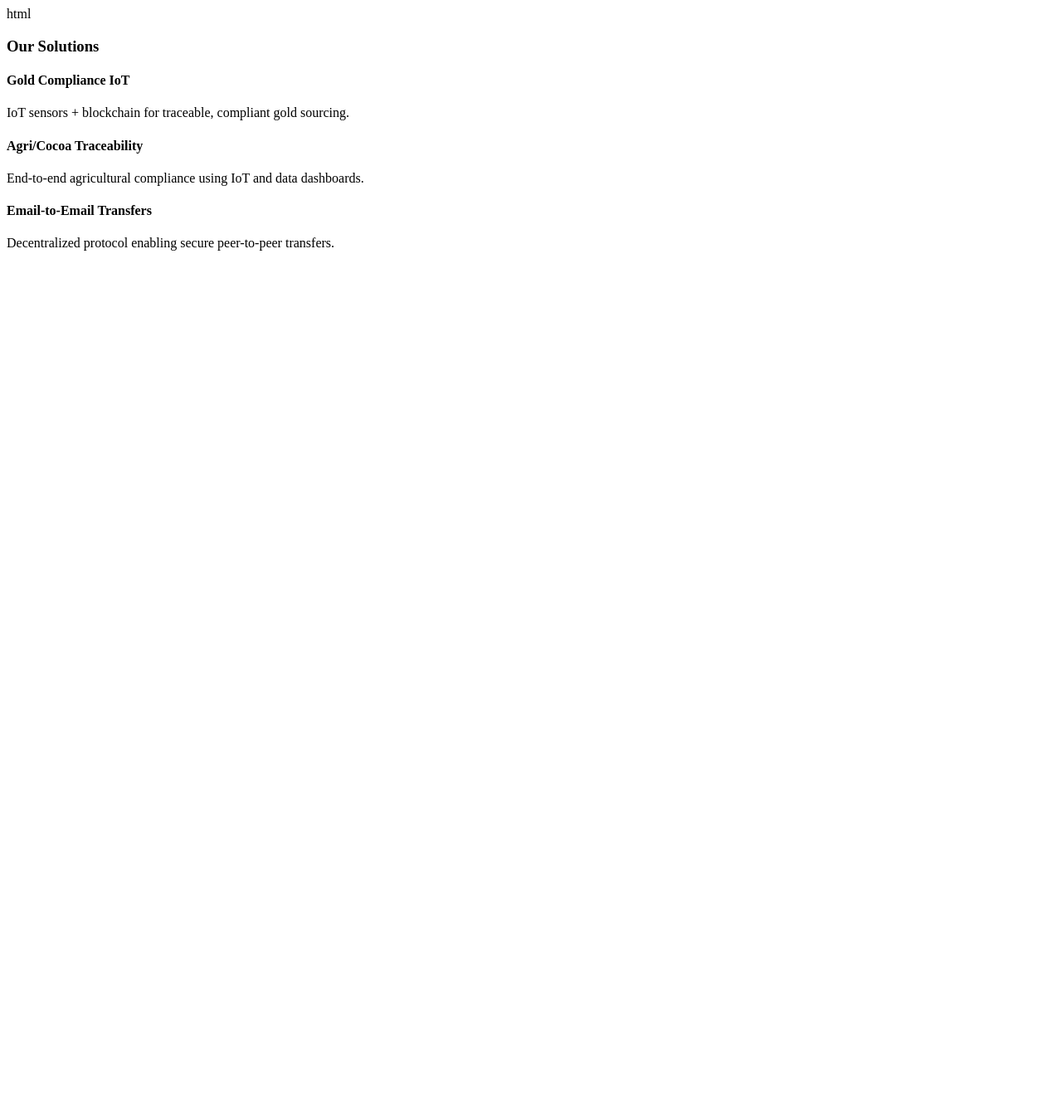
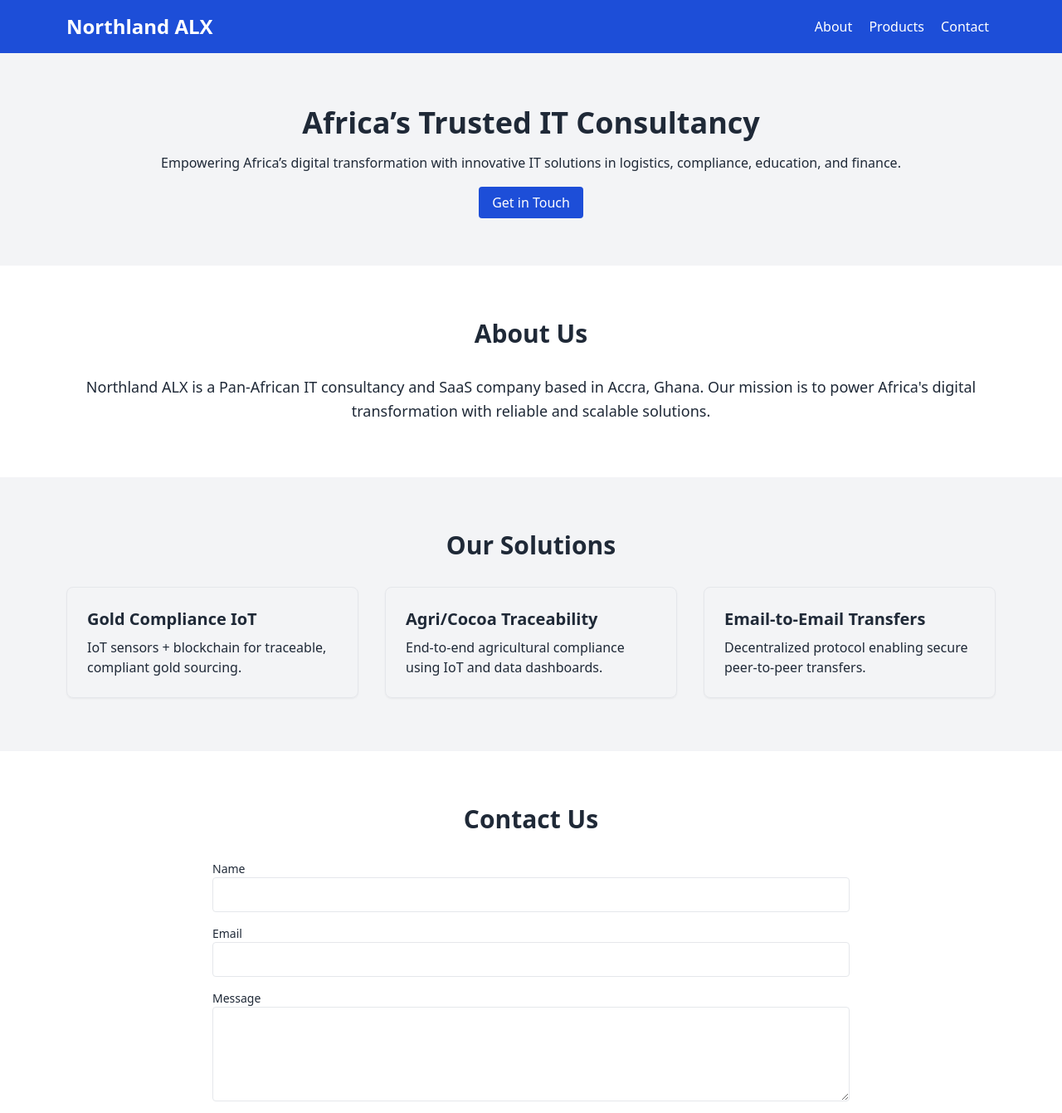
Before and after one commit to northlandalxsystems/northland-alx-brand-kit, a plain HTML site: page index.html in a window 1280 px wide. Shown: the top 1341 px of the page at 83% size. Before the commit the page ends 800 px from the top, so only its background shows below. Drawn offline with nearby package versions, Linux system fonts and the light colour scheme.

Commit message:
Update index.html
new additions with tailwind added

Signed-off-by: Northland Analytic Systems <northlandAnalytics@proton.me>

```diff
--- a/index.html
+++ b/index.html
@@ -1,12 +1,51 @@
-html
-<!-- Add product section after existing ones -->
-<section id="products" class="py-16 bg-white">
+<!DOCTYPE html>
+<html lang="en">
+<head>
+  <meta charset="UTF-8">
+  <meta name="viewport" content="width=device-width, initial-scale=1.0">
+  <meta name="description" content="Northland ALX - Africa's trusted IT consultancy and SaaS provider">
+  <title>Northland ALX</title>
+  <link href="https://cdn.jsdelivr.net/npm/tailwindcss@2.2.19/dist/tailwind.min.css" rel="stylesheet">
+</head>
+<body class="font-sans text-gray-800">
+
+  <!-- Header -->
+  <header class="bg-blue-700 text-white py-4">
+    <div class="max-w-6xl mx-auto px-4 flex justify-between items-center">
+      <h1 class="text-2xl font-bold">Northland ALX</h1>
+      <nav>
+        <a href="#about" class="mx-2 hover:underline">About</a>
+        <a href="#products" class="mx-2 hover:underline">Products</a>
+        <a href="#contact" class="mx-2 hover:underline">Contact</a>
+      </nav>
+    </div>
+  </header>
+
+  <!-- Hero Section -->
+  <section id="hero" class="bg-gray-100 py-16">
+    <div class="max-w-6xl mx-auto px-4 text-center">
+      <h2 class="text-4xl font-bold mb-4">Africa’s Trusted IT Consultancy</h2>
+      <p class="mb-6">Empowering Africa’s digital transformation with innovative IT solutions in logistics, compliance, education, and finance.</p>
+      <a href="#contact" class="bg-blue-700 text-white py-2 px-4 rounded hover:bg-blue-800">Get in Touch</a>
+    </div>
+  </section>
+
+  <!-- About Section -->
+  <section id="about" class="py-16 bg-white">
+    <div class="max-w-6xl mx-auto px-4">
+      <h3 class="text-3xl font-bold mb-8 text-center">About Us</h3>
+      <p class="text-lg leading-relaxed text-center">
+        Northland ALX is a Pan-African IT consultancy and SaaS company based in Accra, Ghana.
+        Our mission is to power Africa's digital transformation with reliable and scalable solutions.
+      </p>
+    </div>
+  </section>
+
+  <!-- Products Section -->
+  <section id="products" class="py-16 bg-gray-100">
     <div class="max-w-6xl mx-auto px-4">
       <h3 class="text-3xl font-bold mb-8 text-center">Our Solutions</h3>
       <div class="grid md:grid-cols-3 gap-8">
-      <!-- existing products... -->
-    </div>
-    <div class="grid md:grid-cols-3 gap-8 mt-12">
         <div class="border p-6 rounded-lg shadow-sm">
           <h4 class="text-xl font-semibold mb-2">Gold Compliance IoT</h4>
           <p>IoT sensors + blockchain for traceable, compliant gold sourcing.</p>
@@ -22,3 +61,35 @@ html
       </div>
     </div>
   </section>
+
+  <!-- Contact Section -->
+  <section id="contact" class="py-16 bg-white">
+    <div class="max-w-6xl mx-auto px-4">
+      <h3 class="text-3xl font-bold mb-8 text-center">Contact Us</h3>
+      <form action="#" method="POST" class="max-w-3xl mx-auto">
+        <div class="mb-4">
+          <label for="name" class="block text-sm font-medium">Name</label>
+          <input type="text" id="name" name="name" class="w-full border rounded py-2 px-3">
+        </div>
+        <div class="mb-4">
+          <label for="email" class="block text-sm font-medium">Email</label>
+          <input type="email" id="email" name="email" class="w-full border rounded py-2 px-3">
+        </div>
+        <div class="mb-4">
+          <label for="message" class="block text-sm font-medium">Message</label>
+          <textarea id="message" name="message" rows="4" class="w-full border rounded py-2 px-3"></textarea>
+        </div>
+        <button type="submit" class="bg-blue-700 text-white py-2 px-4 rounded hover:bg-blue-800">Send Message</button>
+      </form>
+    </div>
+  </section>
+
+  <!-- Footer -->
+  <footer class="bg-gray-800 text-white py-4">
+    <div class="max-w-6xl mx-auto px-4 text-center">
+      <p>&copy; 2025 Northland ALX. All rights reserved.</p>
+    </div>
+  </footer>
+
+</body>
+</html>
```
Lines whose indentation alone changed are shown as unchanged.
